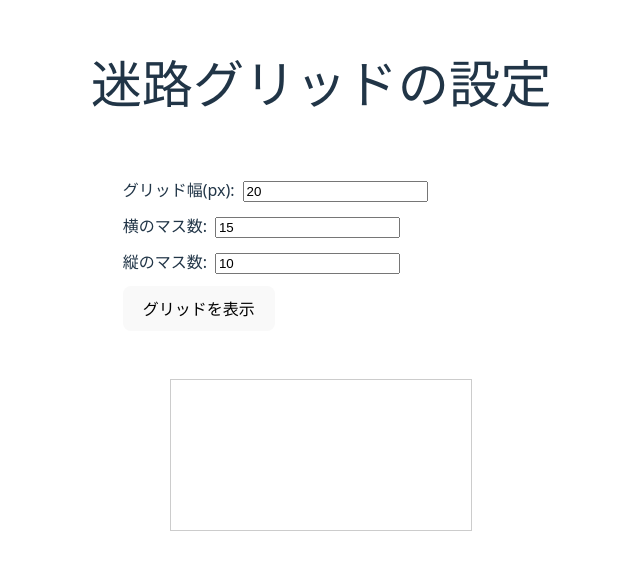
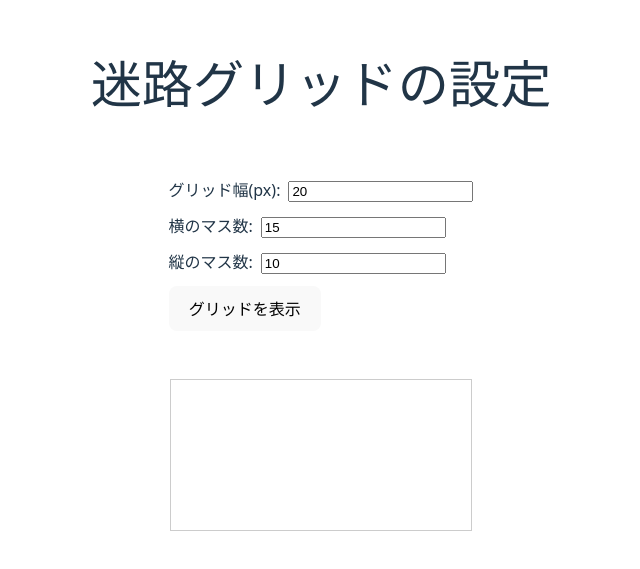
Before and after one commit to nawawan/Maze_creator, a React (Vite) app in the folder frontend/: page / in a window 1280 px wide. Shown: the part 121-690 px from the top of the page, without its empty margins (319-959 px from the left). Built offline with nearby package versions, Linux system fonts and the light colour scheme.

Commit message:
feat: center the settings for grid

```diff
--- a/frontend/src/App.tsx
+++ b/frontend/src/App.tsx
@@ -81,7 +81,7 @@ function App() {
     <>
       <h1>迷路グリッドの設定</h1>
 
-      <form className="card" onSubmit={onSubmit} style={{ display: 'grid', gap: '12px', justifyItems: 'start' }}>
+      <form className="card" onSubmit={onSubmit} style={{ display: 'grid', gap: '12px', justifyItems: 'start', justifyContent: 'center' }}>
         <label>
           グリッド幅(px):
           <input
```
